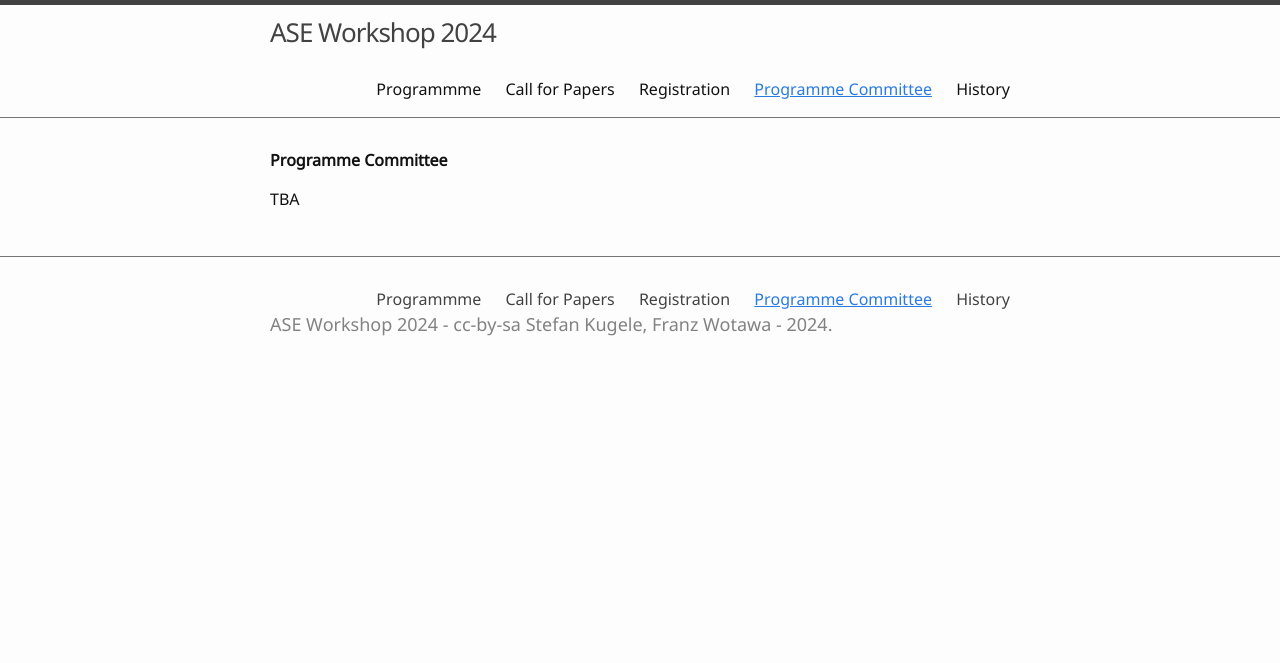
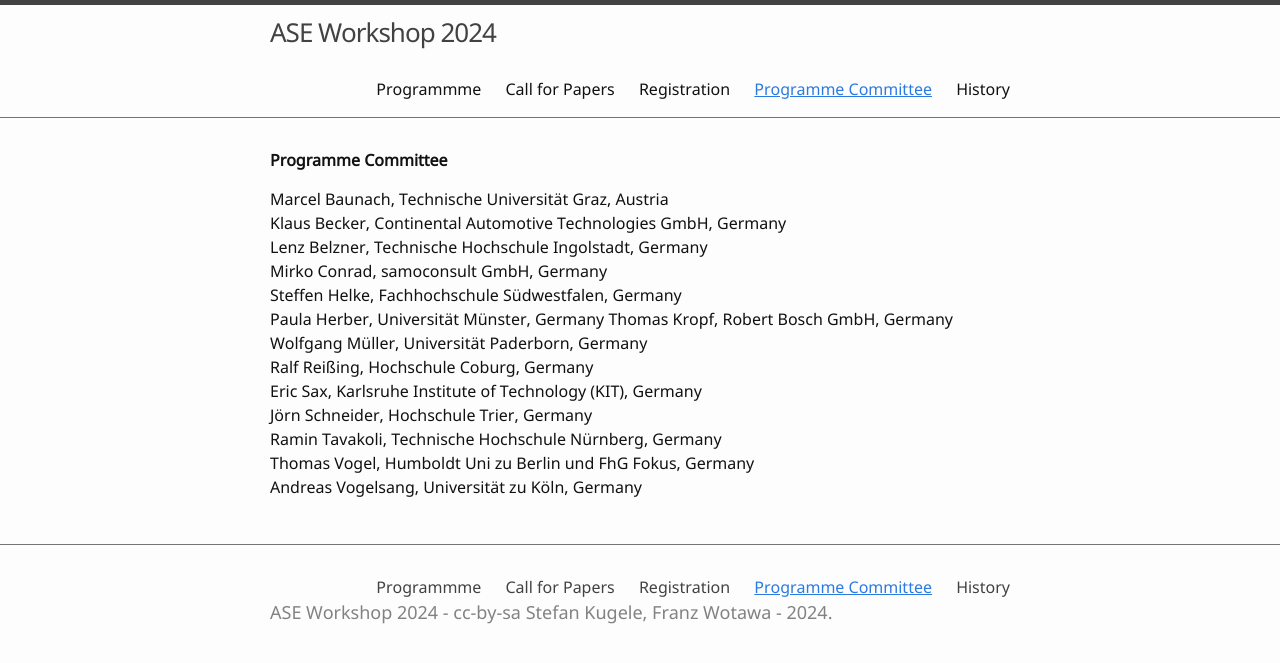
Before and after one commit to ASE-Workshop/2024, a Jekyll site: the page built from 2-programmkomitee.md, in a window 1280 px wide. Shown: the top 663 px of the page. Built offline with Jekyll 4.4.1, drawn with Linux system fonts in a browser that asks for light colours.

Commit message:
Update 2-programmkomitee.md

```diff
--- a/2-programmkomitee.md
+++ b/2-programmkomitee.md
@@ -4,4 +4,17 @@ nav: true
 ---
 __Programme Committee__
 
-TBA
+Marcel Baunach,	Technische Universität Graz, Austria \
+Klaus	Becker, Continental Automotive Technologies GmbH, Germany \
+Lenz	Belzner, Technische Hochschule Ingolstadt, Germany \
+Mirko	Conrad, samoconsult GmbH, Germany \
+Steffen	Helke, Fachhochschule Südwestfalen, Germany \
+Paula	Herber, Universität Münster, Germany
+Thomas Kropf, Robert Bosch GmbH, Germany \
+Wolfgang Müller, Universität Paderborn, Germany \
+Ralf Reißing, Hochschule Coburg, Germany \
+Eric Sax, Karlsruhe Institute of Technology (KIT), Germany \
+Jörn Schneider, Hochschule Trier, Germany \
+Ramin Tavakoli, Technische Hochschule Nürnberg, Germany \
+Thomas Vogel, Humboldt Uni zu Berlin und FhG Fokus, Germany \
+Andreas	Vogelsang, Universität zu Köln, Germany
```
